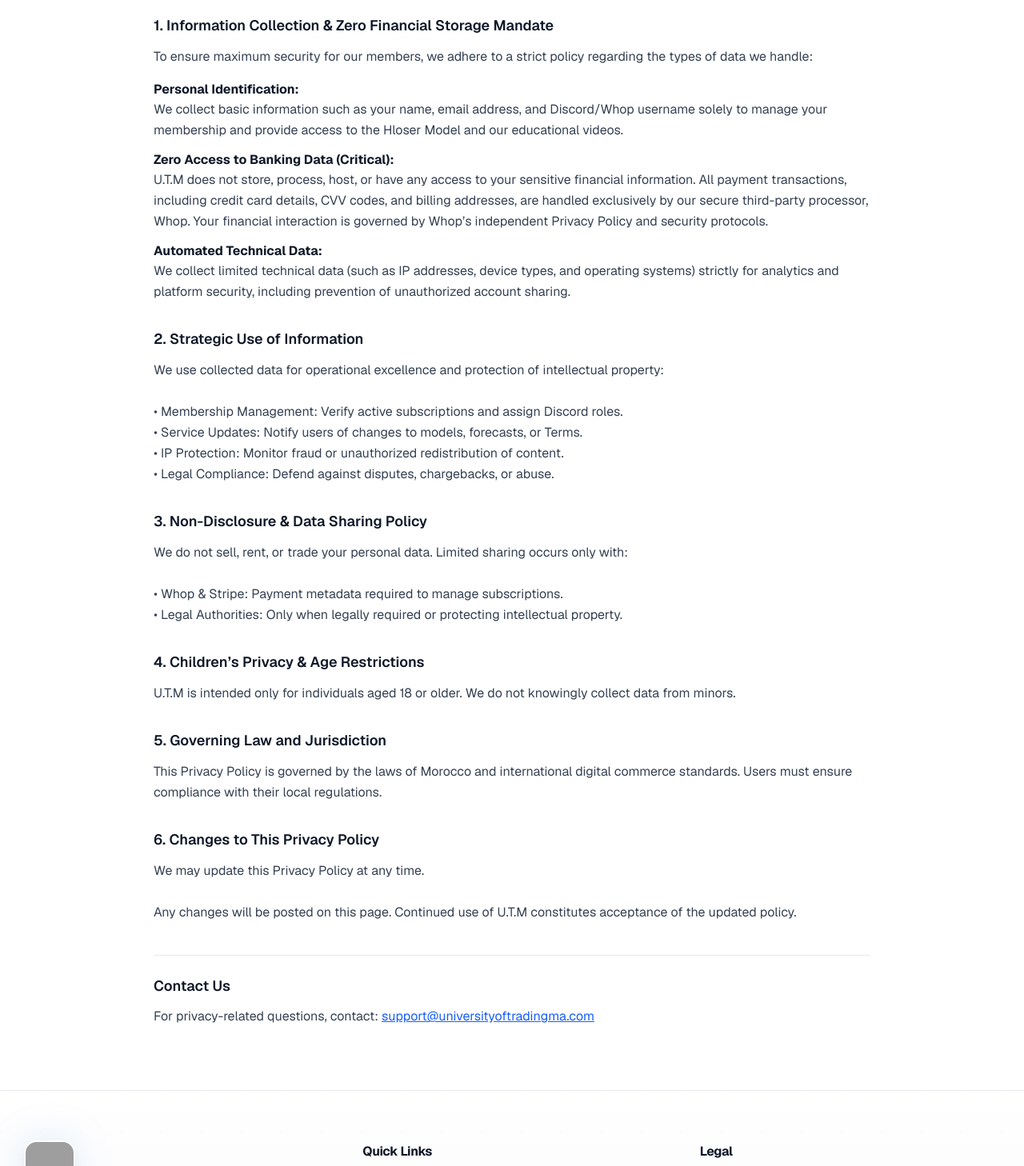
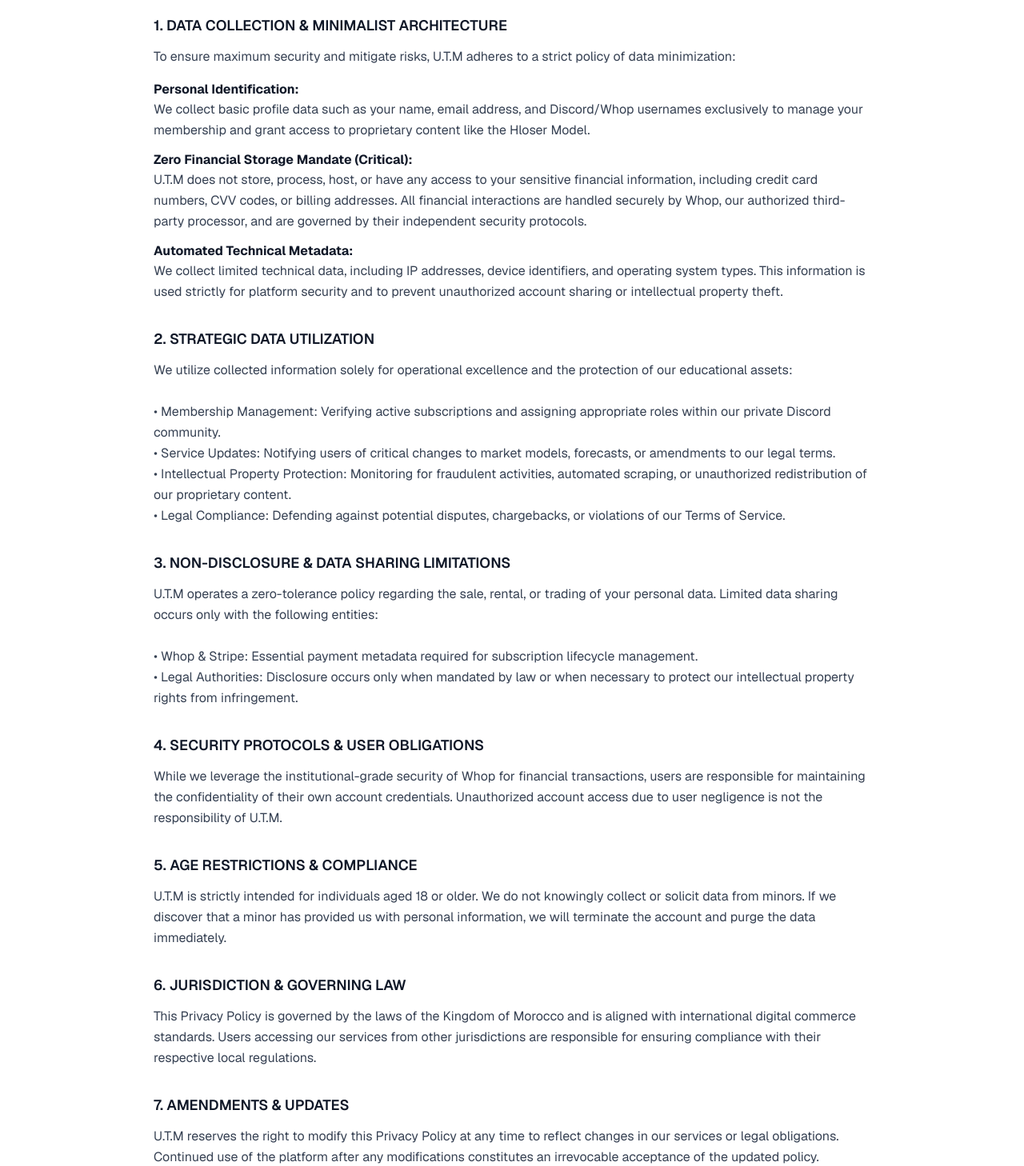
Before and after one commit to hloser77/University-of-Trading-MA, a Next.js app: page /privacy in a window 1280 px wide. Shown: the part 360-1818 px from the top of the page at 80% size. Built offline with nearby package versions, Linux system fonts and the light colour scheme; grey boxes are pictures that could not be loaded.

Commit message:
Update page.tsx

```diff
--- a/app/privacy/page.tsx
+++ b/app/privacy/page.tsx
@@ -17,57 +17,60 @@ interface Section {
 export default function PrivacyPolicy() {
   const sections: Section[] = [
     {
-      title: "Information Collection & Zero Financial Storage Mandate",
-      content: `To ensure maximum security for our members, we adhere to a strict policy regarding the types of data we handle:`,
+      title: "DATA COLLECTION & MINIMALIST ARCHITECTURE",
+      content: `To ensure maximum security and mitigate risks, U.T.M adheres to a strict policy of data minimization:`,
       subsections: [
         {
           title: "Personal Identification:",
-          content: `We collect basic information such as your name, email address, and Discord/Whop username solely to manage your membership and provide access to the Hloser Model and our educational videos.`,
+          content: `We collect basic profile data such as your name, email address, and Discord/Whop usernames exclusively to manage your membership and grant access to proprietary content like the Hloser Model.`,
         },
         {
-          title: "Zero Access to Banking Data (Critical):",
-          content: `U.T.M does not store, process, host, or have any access to your sensitive financial information. All payment transactions, including credit card details, CVV codes, and billing addresses, are handled exclusively by our secure third-party processor, Whop. Your financial interaction is governed by Whop’s independent Privacy Policy and security protocols.`,
+          title: "Zero Financial Storage Mandate (Critical):",
+          content: `U.T.M does not store, process, host, or have any access to your sensitive financial information, including credit card numbers, CVV codes, or billing addresses. All financial interactions are handled securely by Whop, our authorized third-party processor, and are governed by their independent security protocols.`,
         },
         {
-          title: "Automated Technical Data:",
-          content: `We collect limited technical data (such as IP addresses, device types, and operating systems) strictly for analytics and platform security, including prevention of unauthorized account sharing.`,
+          title: "Automated Technical Metadata:",
+          content: `We collect limited technical data, including IP addresses, device identifiers, and operating system types. This information is used strictly for platform security and to prevent unauthorized account sharing or intellectual property theft.`,
         },
       ],
     },
 
     {
-      title: "Strategic Use of Information",
-      content: `We use collected data for operational excellence and protection of intellectual property:
+      title: "STRATEGIC DATA UTILIZATION",
+      content: `We utilize collected information solely for operational excellence and the protection of our educational assets:
 
-• Membership Management: Verify active subscriptions and assign Discord roles.
-• Service Updates: Notify users of changes to models, forecasts, or Terms.
-• IP Protection: Monitor fraud or unauthorized redistribution of content.
-• Legal Compliance: Defend against disputes, chargebacks, or abuse.`,
+• Membership Management: Verifying active subscriptions and assigning appropriate roles within our private Discord community.
+• Service Updates: Notifying users of critical changes to market models, forecasts, or amendments to our legal terms.
+• Intellectual Property Protection: Monitoring for fraudulent activities, automated scraping, or unauthorized redistribution of our proprietary content.
+• Legal Compliance: Defending against potential disputes, chargebacks, or violations of our Terms of Service.`,
     },
 
     {
-      title: "Non-Disclosure & Data Sharing Policy",
-      content: `We do not sell, rent, or trade your personal data. Limited sharing occurs only with:
+      title: "NON-DISCLOSURE & DATA SHARING LIMITATIONS",
+      content: `U.T.M operates a zero-tolerance policy regarding the sale, rental, or trading of your personal data. Limited data sharing occurs only with the following entities:
 
-• Whop & Stripe: Payment metadata required to manage subscriptions.
-• Legal Authorities: Only when legally required or protecting intellectual property.`,
+• Whop & Stripe: Essential payment metadata required for subscription lifecycle management.
+• Legal Authorities: Disclosure occurs only when mandated by law or when necessary to protect our intellectual property rights from infringement.`,
     },
 
     {
-      title: "Children’s Privacy & Age Restrictions",
-      content: `U.T.M is intended only for individuals aged 18 or older. We do not knowingly collect data from minors.`,
+      title: "SECURITY PROTOCOLS & USER OBLIGATIONS",
+      content: `While we leverage the institutional-grade security of Whop for financial transactions, users are responsible for maintaining the confidentiality of their own account credentials. Unauthorized account access due to user negligence is not the responsibility of U.T.M.`,
     },
 
     {
-      title: "Governing Law and Jurisdiction",
-      content: `This Privacy Policy is governed by the laws of Morocco and international digital commerce standards. Users must ensure compliance with their local regulations.`,
+      title: "AGE RESTRICTIONS & COMPLIANCE",
+      content: `U.T.M is strictly intended for individuals aged 18 or older. We do not knowingly collect or solicit data from minors. If we discover that a minor has provided us with personal information, we will terminate the account and purge the data immediately.`,
     },
 
     {
-      title: "Changes to This Privacy Policy",
-      content: `We may update this Privacy Policy at any time.
+      title: "JURISDICTION & GOVERNING LAW",
+      content: `This Privacy Policy is governed by the laws of the Kingdom of Morocco and is aligned with international digital commerce standards. Users accessing our services from other jurisdictions are responsible for ensuring compliance with their respective local regulations.`,
+    },
 
-Any changes will be posted on this page. Continued use of U.T.M constitutes acceptance of the updated policy.`,
+    {
+      title: "AMENDMENTS & UPDATES",
+      content: `U.T.M reserves the right to modify this Privacy Policy at any time to reflect changes in our services or legal obligations. Continued use of the platform after any modifications constitutes an irrevocable acceptance of the updated policy.`,
     },
   ]
 
@@ -125,7 +128,7 @@ Any changes will be posted on this page. Continued use of U.T.M constitutes acce
             </h2>
 
             <p className="text-base text-gray-700">
-              For privacy-related questions, contact:
+              For inquiries regarding your data, contact:
               {" "}
               <a
                 href="mailto:support@universityoftradingma.com"
```
